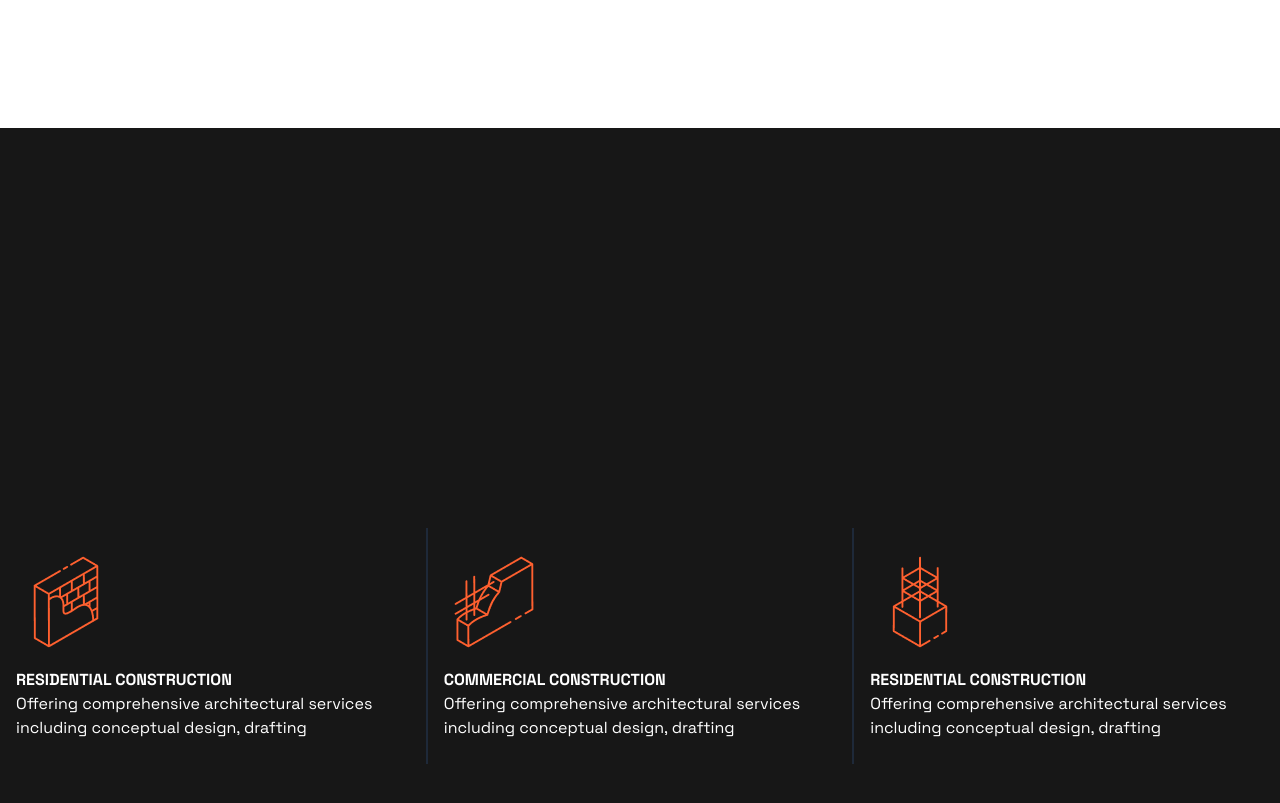
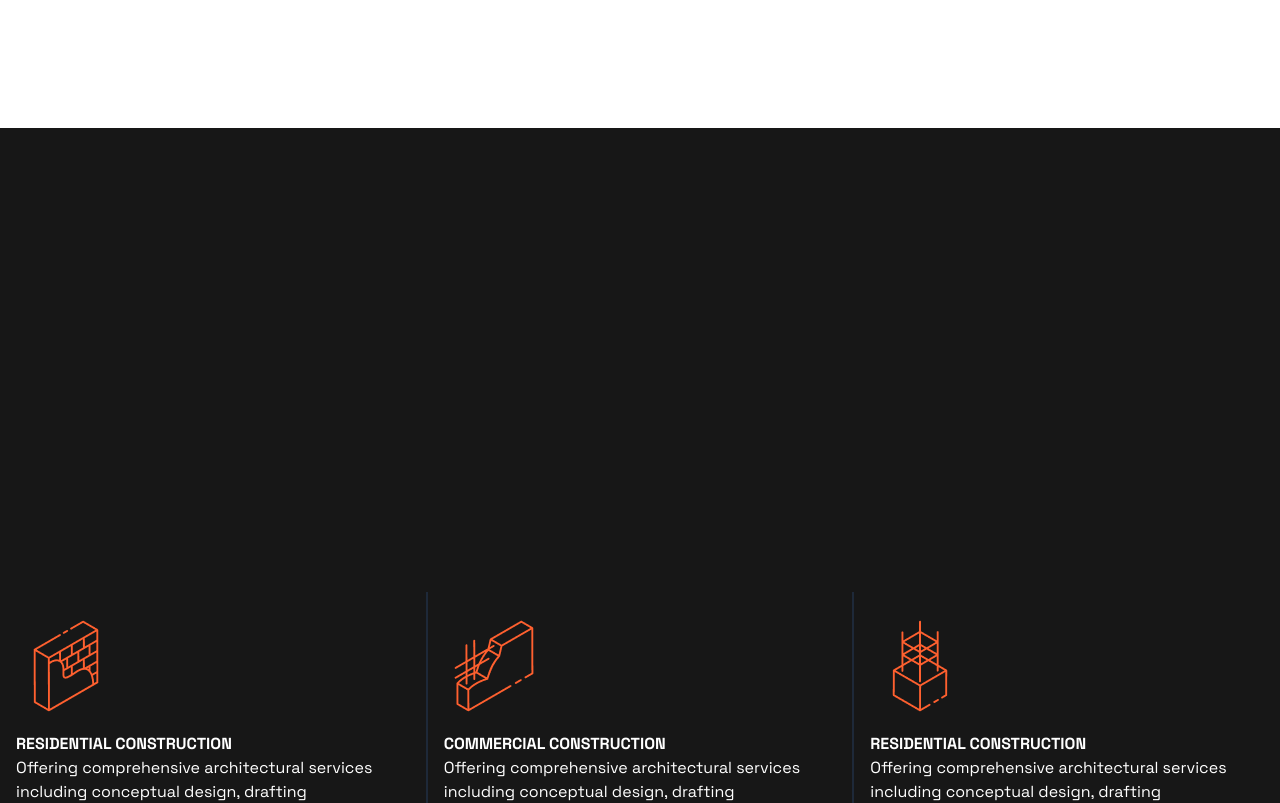
Before and after one commit to tanvirgeek/structa, a Next.js app: page /home2 in a window 1280 px wide. Shown: the part 720-1523 px from the top of the page. Built offline with nearby package versions, Linux system fonts and the light colour scheme; a web font is replaced by a local one.

Commit message:
Padding fixed in large screen

```diff
--- a/src/components/Home2HeroBottom.tsx
+++ b/src/components/Home2HeroBottom.tsx
@@ -3,7 +3,7 @@ import Home2HeroCard from "./Home2HeroCard";
 
 const Home2HeroBottom = () => {
   return (
-    <div className="bg-foreground md:pt-80">
+    <div className="bg-foreground md:pt-96">
       <div className="app-section container">
         <div className="flex flex-col md:flex-row">
           <Home2HeroCard
```
